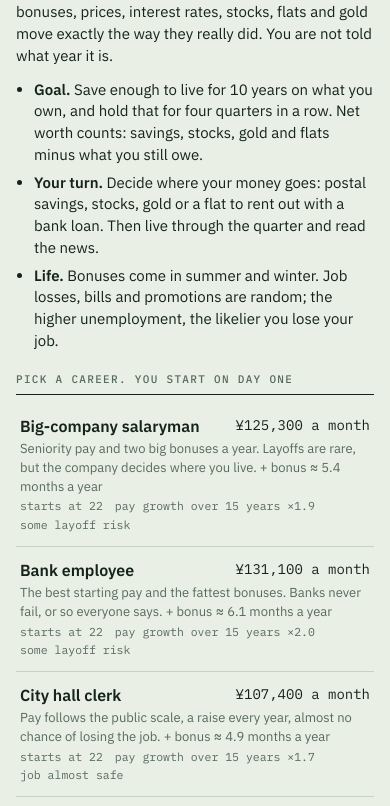
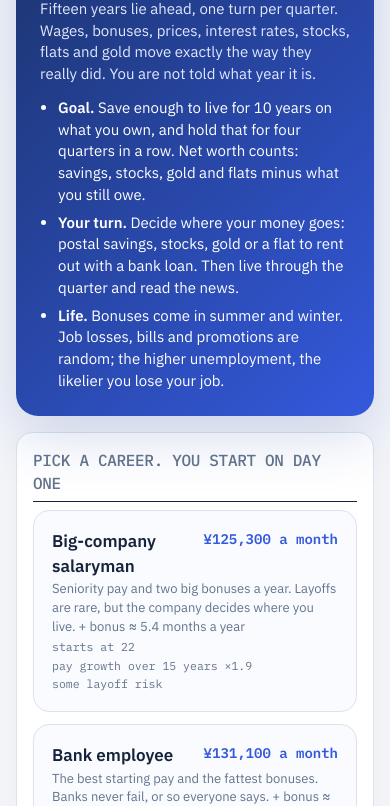
Before and after one commit to malikabyl/in-someone-elses-shoes, a plain HTML site: page japan/index.html in a window 390 px wide. Shown: the part 278-1084 px from the top of the page. Drawn offline with Linux system fonts and the light colour scheme.

Commit message:
Enable responsive visual refresh in japan/index.html

```diff
--- a/japan/index.html
+++ b/japan/index.html
@@ -171,6 +171,7 @@ body { margin: 0; }
 .hero-top { display: flex; justify-content: space-between; align-items: center; gap: 12px; flex-wrap: wrap; }
 :root[lang="ja"] .eyebrow, :root[lang="ja"] .block > h2, :root[lang="ja"] th { letter-spacing: .04em; }
 </style>
+<link rel="stylesheet" href="../ui-refresh.css">
 </head>
 <body>
 <div id="app"></div>
```
